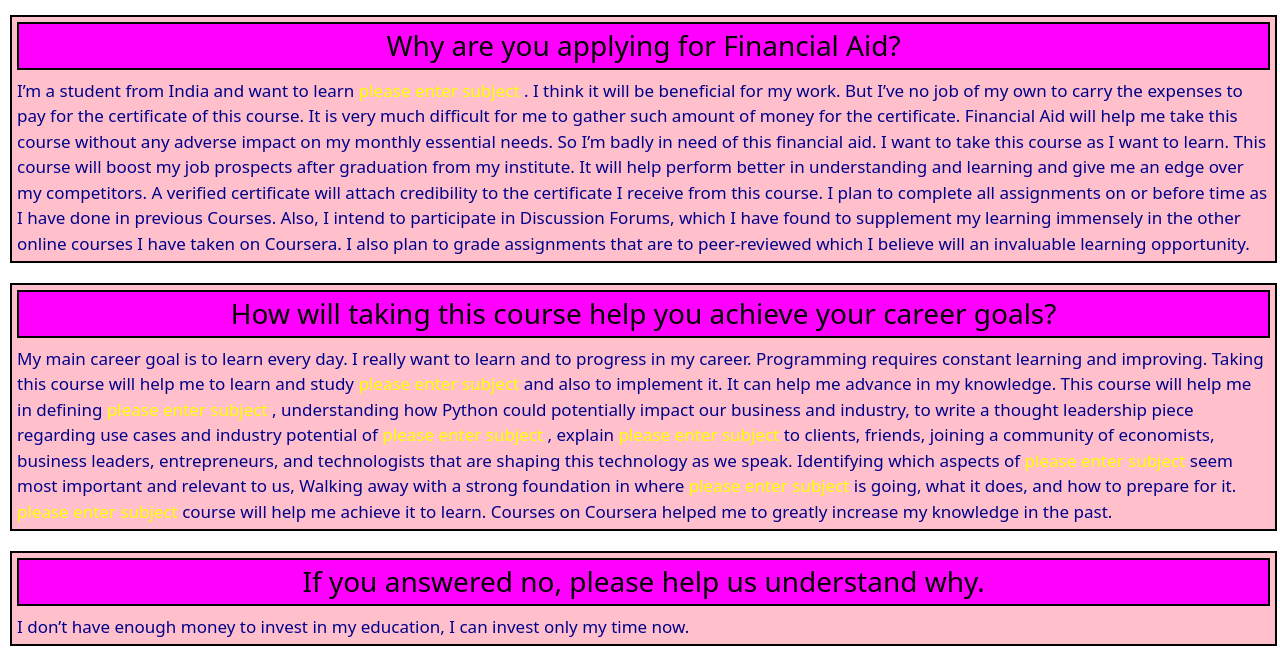
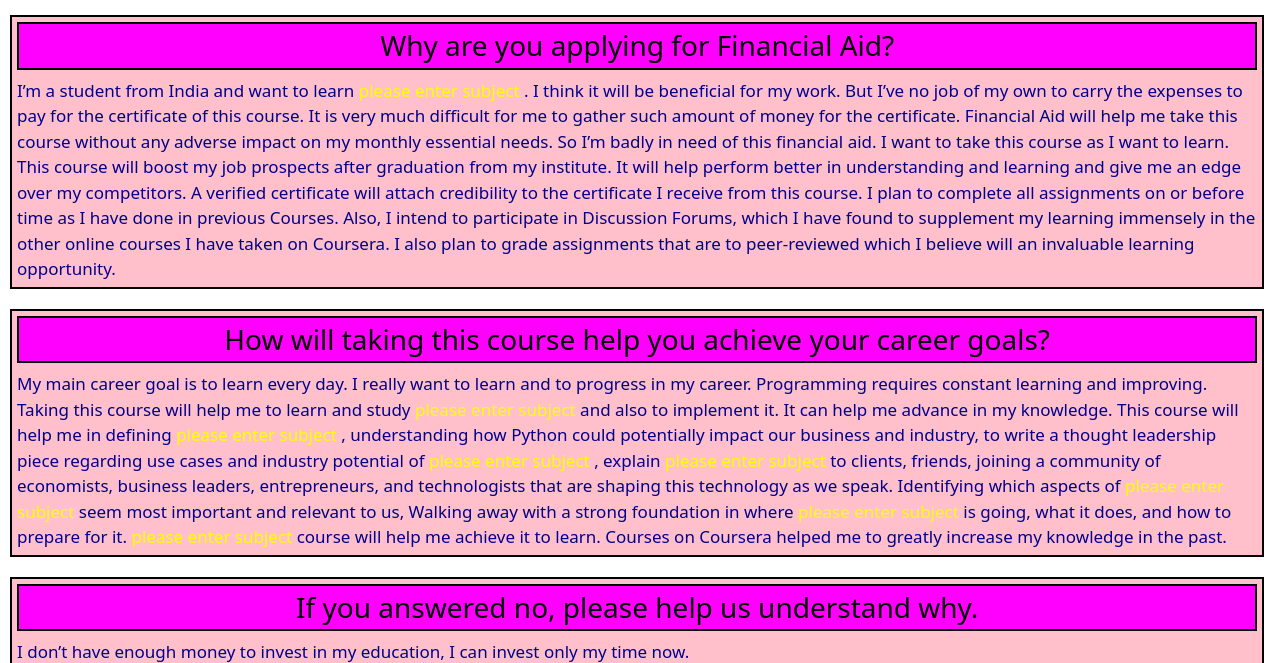
Before and after one commit to harsh-2001/coursera-finansial, a plain HTML site: page index.html in a window 1280 px wide. Shown: the part 125-788 px from the top of the page. Drawn offline with nearby package versions, Linux system fonts and the light colour scheme.

Commit message:
Add files via upload

```diff
--- a/style.css
+++ b/style.css
@@ -82,7 +82,7 @@ border: 2PX solid black;
 padding: 5px;
 box-sizing: border-box;
 margin :10px;
-width: 99%;
+width: 98%;
 height:100%;
 background-color: pink;
 float: left;
@@ -102,9 +102,6 @@ button{
   span{
   	color: yellow;
   }
-
-
-}
 @media(min-width: 992px){
   .navbar-toggler .navbar-toggler-right{
     display: none;}
```
